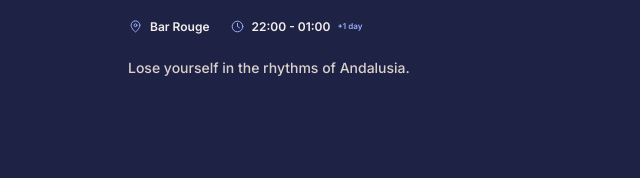
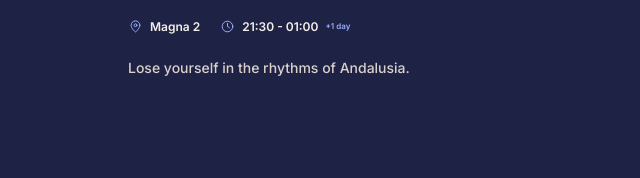
Before and after one commit to UniversitedesTalents/live-at-marbella, a plain HTML site: page index.html in a window 1280 px wide. Shown: the part 2980-3158 px from the top of the page, 515-1155 px from the left. Drawn offline with Linux system fonts and the light colour scheme.

Commit message:
Add files via upload

```diff
--- a/events-data.js
+++ b/events-data.js
@@ -39,9 +39,9 @@ window.MARBELLA_LIVE = {
       "date": "2026-11-16",
       "id": "flamenco",
       "title": "Flamenco Night",
-      "start": "22:00",
+      "start": "21:30",
       "end": "01:00",
-      "location": "Bar Rouge",
+      "location": "Magna 2",
       "description": "Lose yourself in the rhythms of Andalusia.",
       "image": "assets/flamenco.jpg",
       "imagePosition": "50% 50%"
--- a/index.html
+++ b/index.html
@@ -1,6 +1,6 @@
 <!doctype html>
-<html lang="en"><head><meta charset="utf-8"><meta name="viewport" content="width=device-width,initial-scale=1,viewport-fit=cover"><meta name="theme-color" content="#1e2346"><meta name="description" content="Academy Days evening events in Marbella, 16–19 November 2026."><title>Live at Marbella · Academy Days 2026</title><link rel="icon" href="assets/marbella-logo.png"><link rel="preconnect" href="https://fonts.googleapis.com"><link rel="preconnect" href="https://fonts.gstatic.com" crossorigin><link href="https://fonts.googleapis.com/css2?family=Inter:wght@500;600;700&family=Newsreader:ital,opsz,wght@0,6..72,500;0,6..72,700;1,6..72,500;1,6..72,700&display=swap" rel="stylesheet"><link rel="stylesheet" href="styles.css?v=8"><script defer src="events-data.js?v=5"></script><script defer src="app.js?v=11"></script></head>
+<html lang="en"><head><meta charset="utf-8"><meta name="viewport" content="width=device-width,initial-scale=1,viewport-fit=cover"><meta name="theme-color" content="#1e2346"><meta name="description" content="Academy Days evening events in Marbella, 16–19 November 2026."><title>Live at Marbella · Academy Days 2026</title><link rel="icon" href="assets/marbella-logo.png"><link rel="preconnect" href="https://fonts.googleapis.com"><link rel="preconnect" href="https://fonts.gstatic.com" crossorigin><link href="https://fonts.googleapis.com/css2?family=Inter:wght@500;600;700&family=Newsreader:ital,opsz,wght@0,6..72,500;0,6..72,700;1,6..72,500;1,6..72,700&display=swap" rel="stylesheet"><link rel="stylesheet" href="styles.css?v=8"><script defer src="events-data.js?v=6"></script><script defer src="app.js?v=11"></script></head>
 <body><a class="skip" href="#moments">Skip to events</a><header class="site-header"><a class="back" href="https://boostlearning.my.canva.site/hub-academy-days-2026"><svg class="nav-icon" viewBox="0 0 24 24" fill="none" stroke="currentColor" stroke-width="1.7" stroke-linecap="round" stroke-linejoin="round" aria-hidden="true"><path d="M20 12H4m6-6-6 6 6 6"/></svg>Back to Hub</a><a class="brand" href="#"><img src="assets/marbella-logo.png" width="48" height="50" alt="Academy Days"><span>ACADEMY DAYS<small>MARBELLA · 2026</small></span></a><a class="programme-link" href="https://academy-days-marbella-programme-2026.netlify.app/">Your programme <svg class="nav-icon" viewBox="0 0 24 24" fill="none" stroke="currentColor" stroke-width="1.7" stroke-linecap="round" stroke-linejoin="round" aria-hidden="true"><path d="M6 18 18 6M6 6h12v12"/></svg></a></header>
 <main><section class="hero hero-cover" aria-labelledby="page-title"><div class="hero-text"><h1 id="page-title">Live <em>at Marbella.</em></h1></div><div class="hero-photo"><img src="assets/cover-party.jpg" width="1365" height="2048" alt="Two friends celebrating under warm lights and colourful flags" fetchpriority="high"></div></section>
-<section id="moments" class="moments" aria-labelledby="moments-title"><h2 id="moments-title" class="visually-hidden">Your events</h2><nav class="day-nav" aria-label="Choose a day" id="dayNav"></nav><p class="schedule-note">All times are local to Marbella. Late-night events finish the following day.</p><div id="liveStatus" class="live-status" hidden aria-live="polite"></div><div id="eventList"></div><noscript><p>Monday 16: Private Cocktail Reception 19:00–20:00, Flamenco Night 22:00–01:00. Tuesday 17: Prom Show 22:00. Wednesday 18: Music Factory Live Show 22:00 and Silent Party with Vaaro after the show at Bar Rouge. Thursday 19: La Vie en Rose Show 22:00.</p><p>Daily, 16–19 November at Bar Rouge: Rosir Atelier 17:30–18:30 and close-up magic with Steven &amp; Orélie 19:00–20:00. Tuesday and Thursday: LoungeDuo 18:45–20:00 at Bar Rouge and Vaaro 22:30–00:00 at the Nightclub. Wednesday: Vaaro 18:45–20:00 at Bar Rouge.</p></noscript></section>
+<section id="moments" class="moments" aria-labelledby="moments-title"><h2 id="moments-title" class="visually-hidden">Your events</h2><nav class="day-nav" aria-label="Choose a day" id="dayNav"></nav><p class="schedule-note">All times are local to Marbella. Late-night events finish the following day.</p><div id="liveStatus" class="live-status" hidden aria-live="polite"></div><div id="eventList"></div><noscript><p>Monday 16: Private Cocktail Reception 19:00–20:00, Flamenco Night 21:30–01:00 at Magna 2. Tuesday 17: Prom Show 22:00. Wednesday 18: Music Factory Live Show 22:00 and Silent Party with Vaaro after the show at Bar Rouge. Thursday 19: La Vie en Rose Show 22:00.</p><p>Daily, 16–19 November at Bar Rouge: Rosir Atelier 17:30–18:30 and close-up magic with Steven &amp; Orélie 19:00–20:00. Tuesday and Thursday: LoungeDuo 18:45–20:00 at Bar Rouge and Vaaro 22:30–00:00 at the Nightclub. Wednesday: Vaaro 18:45–20:00 at Bar Rouge.</p></noscript></section>
 <footer><div>ACADEMY DAYS · MARBELLA 2026<small>Université des Talents · Club Med</small></div><a href="https://boostlearning.my.canva.site/hub-academy-days-2026">Back to Hub <svg class="nav-icon" viewBox="0 0 24 24" fill="none" stroke="currentColor" stroke-width="1.7" stroke-linecap="round" stroke-linejoin="round" aria-hidden="true"><path d="M6 18 18 6M6 6h12v12"/></svg></a></footer></main></body></html>
```
Also changed, not shown: editor.html (+1 -1 lines).
